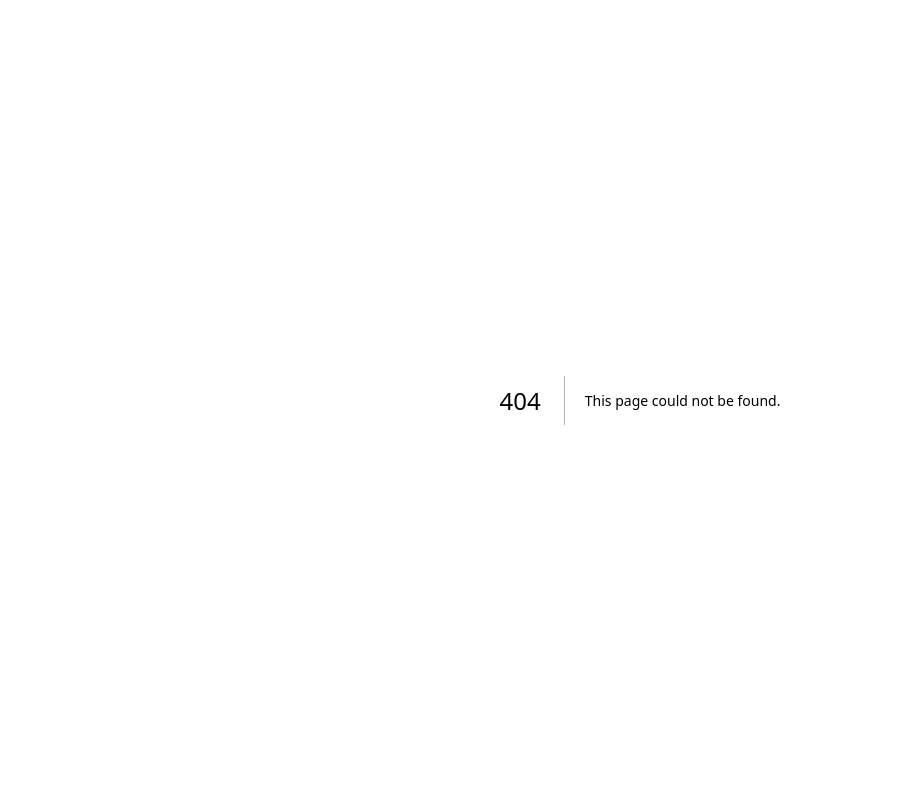
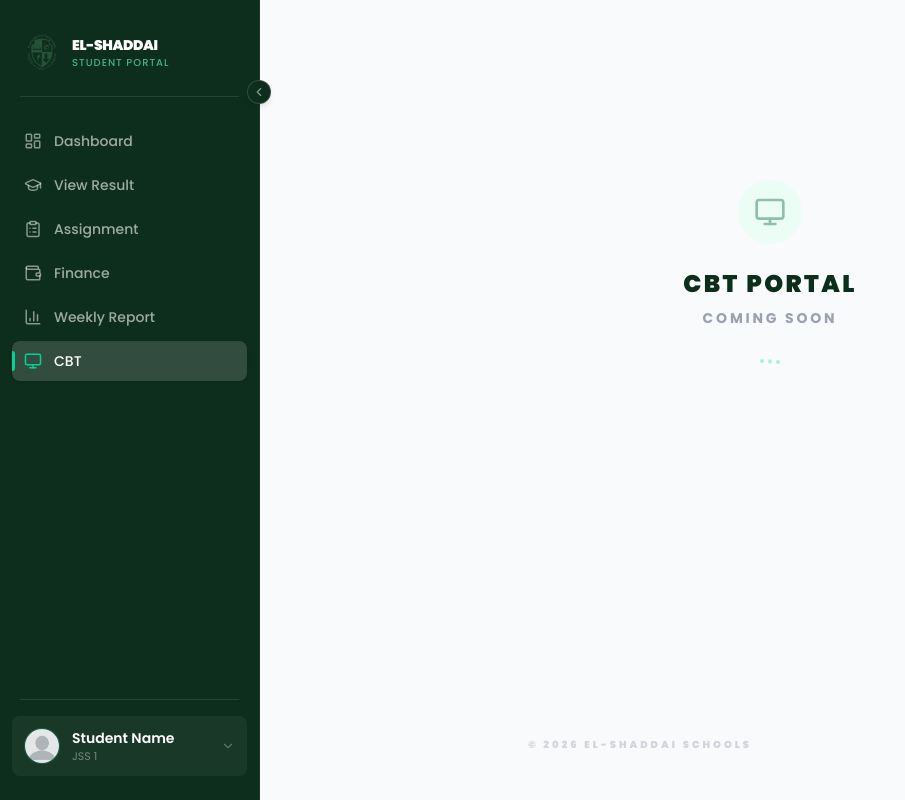
Before and after one commit to Ireoluuwa/elshaddaibaptistschools-ui, a Next.js app: page /portal/student/cbt in a window 1280 px wide. Before the commit this address had no page. Shown: the whole page, without its empty margins (0-905 px from the left). Built offline with nearby package versions, Linux system fonts and the light colour scheme.

Commit message:
feat: add CBT portal coming soon page for students

```diff
--- /dev/null
+++ b/app/portal/student/cbt/page.tsx
@@ -0,0 +1,32 @@
+"use client";
+
+import React from "react";
+import { Monitor } from "lucide-react";
+
+export default function CBTComingSoonPage() {
+  return (
+    <div className="flex flex-col items-center justify-center min-h-[60vh] text-center">
+      <div className="w-16 h-16 rounded-full bg-emerald-50 flex items-center justify-center mb-6">
+        <Monitor size={32} className="text-[#006442] opacity-40" />
+      </div>
+
+      <h1 className="text-[#0e2e1d] text-2xl font-black uppercase tracking-widest mb-2">
+        CBT Portal
+      </h1>
+
+      <p className="text-gray-400 text-sm font-bold uppercase tracking-[0.2em] max-w-xs">
+        Coming Soon
+      </p>
+
+      <div className="mt-8 flex gap-1">
+        <div className="w-1 h-1 rounded-full bg-emerald-200 animate-bounce [animation-delay:-0.3s]" />
+        <div className="w-1 h-1 rounded-full bg-emerald-200 animate-bounce [animation-delay:-0.15s]" />
+        <div className="w-1 h-1 rounded-full bg-emerald-200 animate-bounce" />
+      </div>
+
+      <footer className="fixed bottom-12 left-0 right-0 text-center text-gray-400 text-[10px] font-black uppercase tracking-[0.3em] opacity-40">
+        &copy; {new Date().getFullYear()} El-Shaddai Schools
+      </footer>
+    </div>
+  );
+}
```
